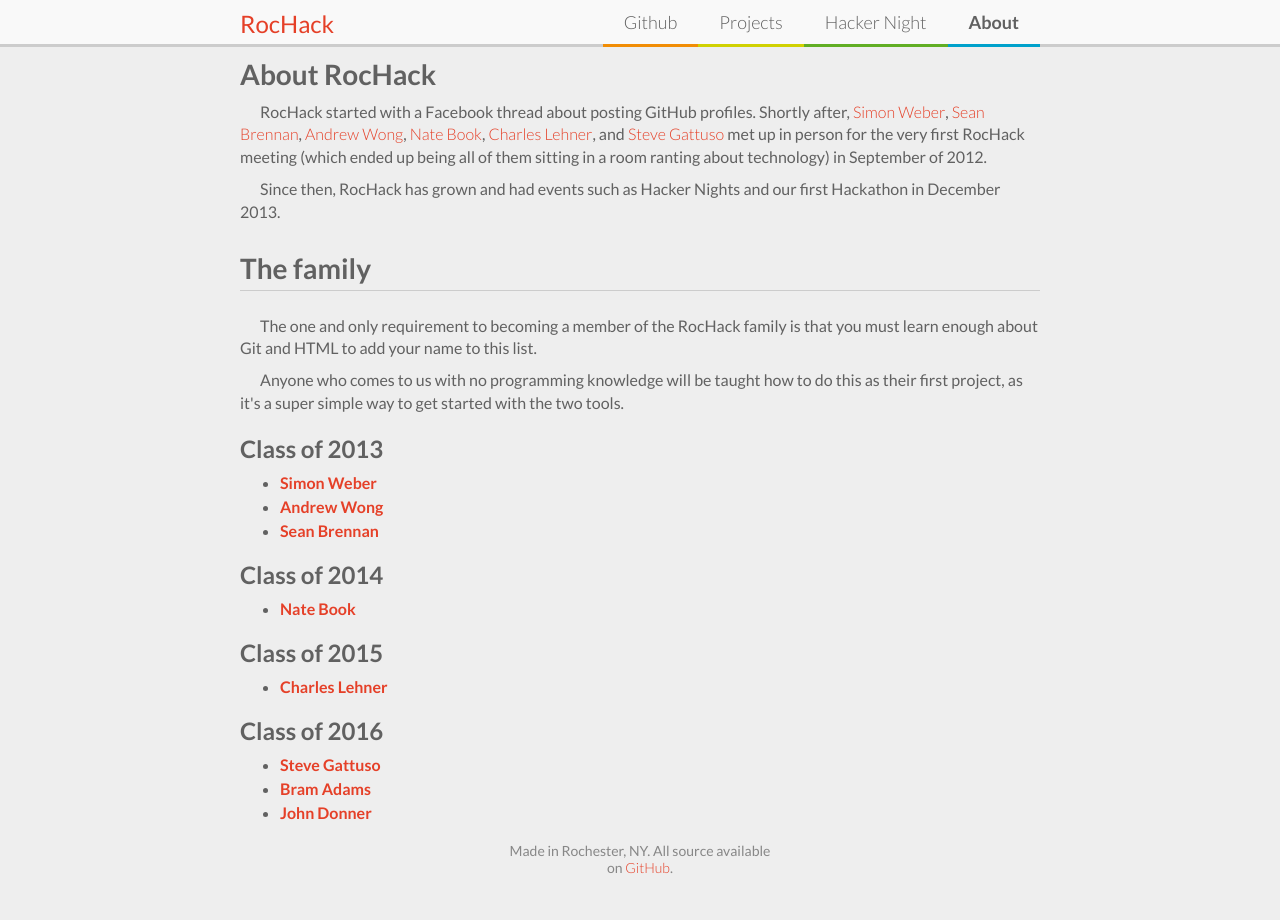
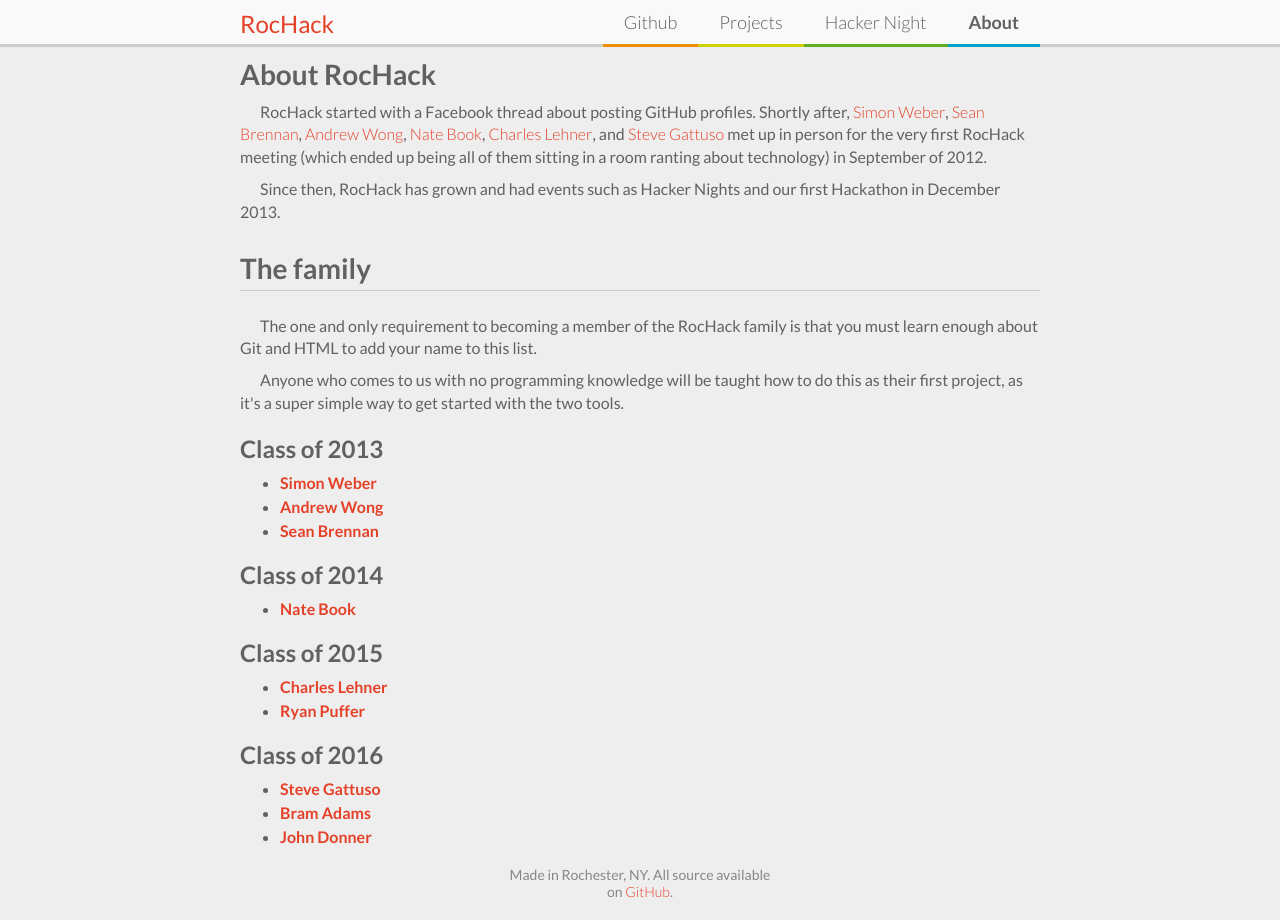
Before and after one commit to RocHack/rochack.org, a Jekyll site: the page built from about.html, in a window 1280 px wide. Built offline with Jekyll 4.4.1, drawn with Linux system fonts in a browser that asks for light colours.

Commit message:
Ryan joined the party
Also made a stance on opening external links in new tabs

```diff
--- a/about.html
+++ b/about.html
@@ -30,6 +30,7 @@
 <h3>Class of 2015</h3>
 <ul class="members">
     <li><a href="https://celehner.com">Charles Lehner</a></li>
+    <li><a href="http://www.ryanpuffer.com" target="_blank">Ryan Puffer</a></li>
 </ul>
 
 <h3>Class of 2016</h3>
```
